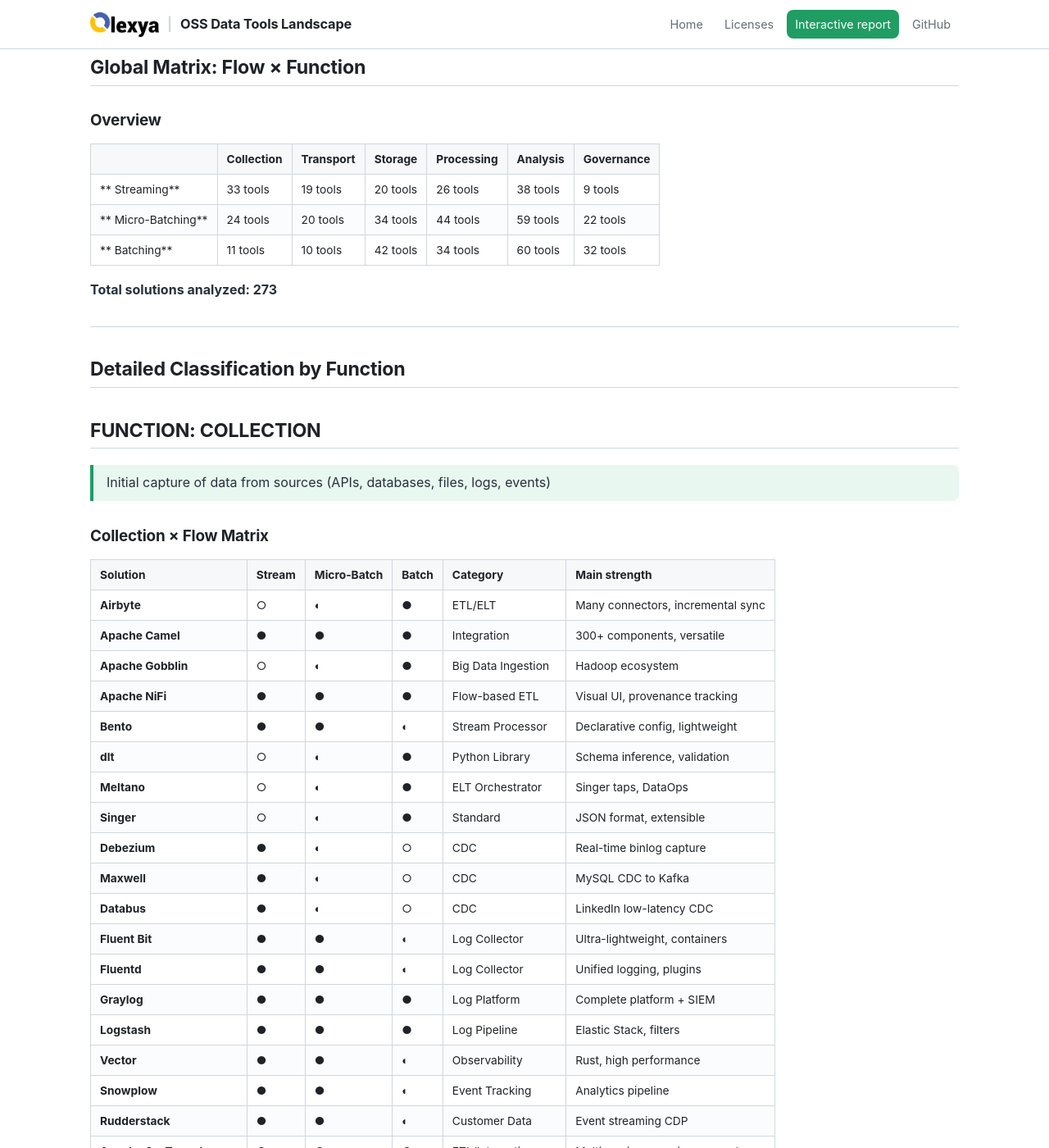
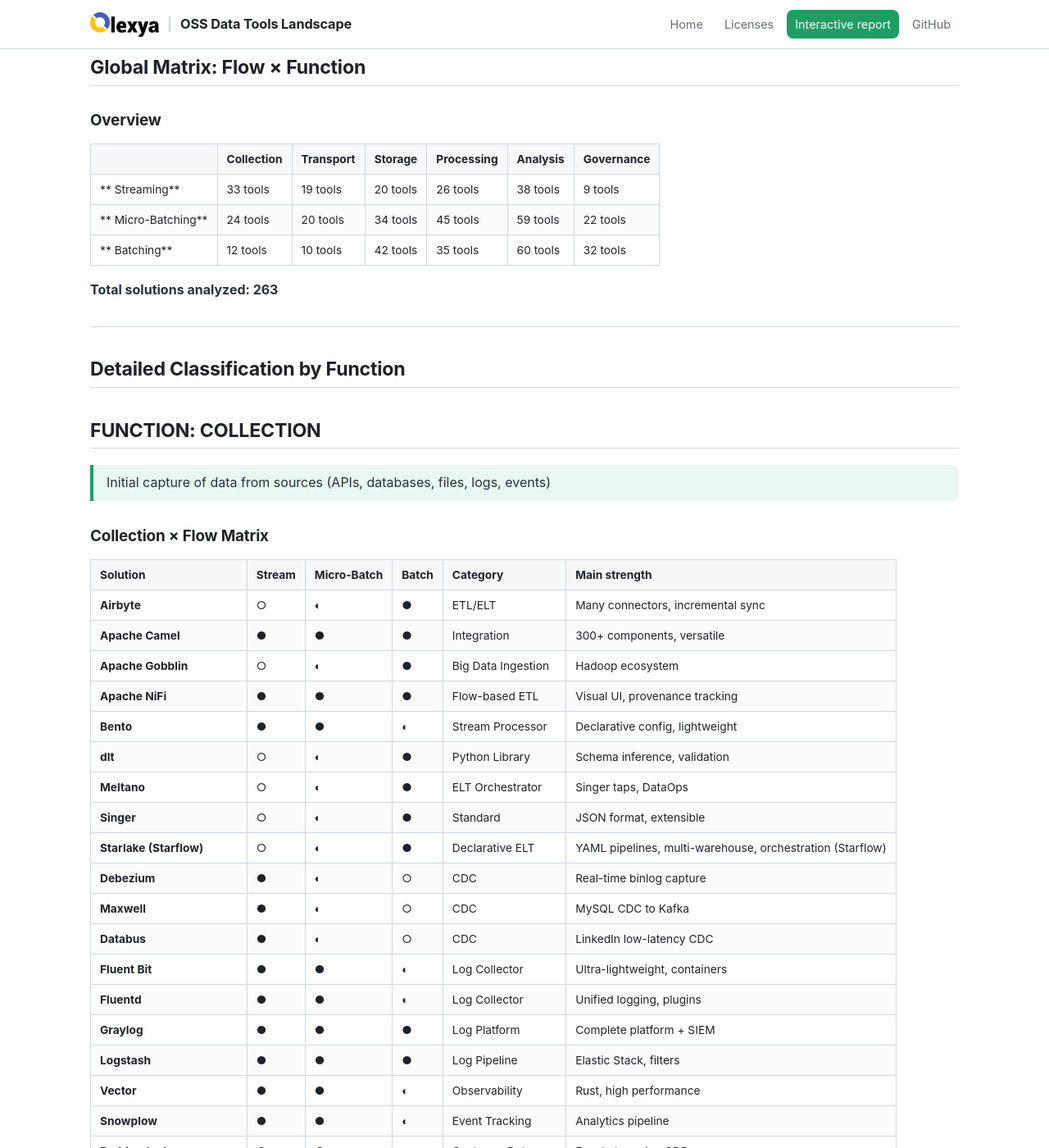
Before and after one commit to olexya/oss-data-tools-landscape, a Jekyll site: the page built from 07.matrice_flux_fonction.md, in a window 1280 px wide and 1400 px high, scrolled down 1186 px. Shown: the whole window at 82% size. Built offline with Jekyll 4.4.1, drawn with Linux system fonts in a browser that asks for light colours; our own code applies the rules of GitHub Pages for plain Markdown files; some of the changed text lies outside the part shown.

Commit message:
Add Starlake (Starflow) and Quack on Demand (starlake.ai) to the OSS catalogue

```diff
--- a/07.matrice_flux_fonction.md
+++ b/07.matrice_flux_fonction.md
@@ -44,10 +44,10 @@
 | | Collection | Transport | Storage | Processing | Analysis | Governance |
 |---|------------|-------------|------------|--------------|-----------|---------------|
 | ** Streaming** | 33 tools | 19 tools | 20 tools | 26 tools | 38 tools | 9 tools |
-| ** Micro-Batching** | 24 tools | 20 tools | 34 tools | 44 tools | 59 tools | 22 tools |
-| ** Batching** | 11 tools | 10 tools | 42 tools | 34 tools | 60 tools | 32 tools |
+| ** Micro-Batching** | 24 tools | 20 tools | 34 tools | 45 tools | 59 tools | 22 tools |
+| ** Batching** | 12 tools | 10 tools | 42 tools | 35 tools | 60 tools | 32 tools |
 
-**Total solutions analyzed: 273**
+**Total solutions analyzed: 263**
 
 ---
 
@@ -69,6 +69,7 @@
 | **dlt** | ○ | ◐ | ● | Python Library | Schema inference, validation |
 | **Meltano** | ○ | ◐ | ● | ELT Orchestrator | Singer taps, DataOps |
 | **Singer** | ○ | ◐ | ● | Standard | JSON format, extensible |
+| **Starlake (Starflow)** | ○ | ◐ | ● | Declarative ELT | YAML pipelines, multi-warehouse, orchestration (Starflow) |
 | **Debezium** | ● | ◐ | ○ | CDC | Real-time binlog capture |
 | **Maxwell** | ● | ◐ | ○ | CDC | MySQL CDC to Kafka |
 | **Databus** | ● | ◐ | ○ | CDC | LinkedIn low-latency CDC |
@@ -468,10 +470,10 @@
 | Flow | Collection | Transport | Storage | Processing | Analysis | Governance | Total |
 |------|----------|-----------|----------|------------|---------|-------------|-------|
 | ** Streaming** | 33 | 19 | 20 | 26 | 38 | 9 | **145** |
-| ** Micro-Batch** | 24 | 20 | 34 | 44 | 59 | 22 | **203** |
-| ** Batching** | 11 | 10 | 42 | 34 | 60 | 32 | **189** |
+| ** Micro-Batch** | 24 | 20 | 34 | 45 | 59 | 22 | **204** |
+| ** Batching** | 12 | 10 | 42 | 35 | 60 | 32 | **191** |
 
-**Insight:** Micro-batching offers the best overall coverage (203 tool-function combinations).
+**Insight:** Micro-batching offers the best overall coverage (204 tool-function combinations).
 
 ---
 
@@ -647,6 +649,6 @@
 ---
 
 **Document created on:** 2025-12-09
-**Last updated:** 2026-06-13
-**Version:** 2.0
-**Status:** [OK] Complete - 273 solutions × 6 functions × 3 flows
+**Last updated:** 2026-06-25
+**Version:** 2.1
+**Status:** [OK] Complete - 263 solutions × 6 functions × 3 flows
```
Also changed, not shown: other parts of 07.matrice_flux_fonction.md (+1 -0 lines), 01.ingestion_and_transport.md (+2 -0 lines), 03.query_and_processing.md (+2 -0 lines), 06.classification_par_flux.md (+8 -6 lines), docs/meta.json (+12 -11 lines), data_infrastructure.svg, docs/data.js, docs/data.json, platform.png.
